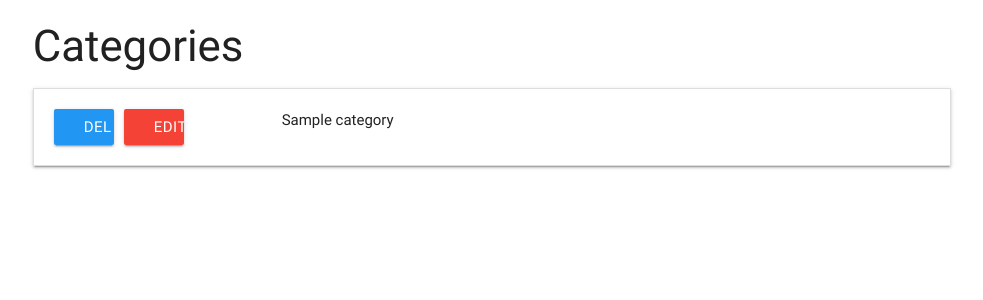
After one commit to andershup/FlaskApplicationMiniProject, a Flask app: page /get_categories in a window 1280 px wide. The commit adds this page. Shown: the top 300 px of the page, without its empty margins (148-1131 px from the left). Run offline with Flask 2, Linux system fonts and the light colour scheme; a database or web service that is not in the repository returns one stand-in record (values such as "Sample title"); some libraries are stand-ins or nearby versions.

Commit message:
Added get_categories.html

```diff
--- a/app.py
+++ b/app.py
@@ -1,5 +1,5 @@
 import os
-from flask import Flask, render_template, redirect, request, url_for
+from flask import Flask, render_template, redirect, request, url_for, request
 from flask_pymongo import PyMongo
 from bson.objectid import ObjectId
 
@@ -59,6 +59,16 @@ def update_task(task_id):
     })
     return redirect(url_for('get_tasks'))
 
+@app.route('/delete_task/ <task_id>')
+def delete_task(task_id):
+    mongo.db.tasks.remove({'_id': ObjectId(task_id) })
+    return redirect(url_for('get_tasks'))
+
+@app.route('/get_categories')
+def get_categories():
+    return render_template('categories.html',
+        categories=mongo.db.categories.find())
+
 if __name__ == '__main__':
     app.run(host=os.environ.get('IP'),
             port = int(os.environ.get("PORT")),
--- /dev/null
+++ b/templates/categories.html
@@ -0,0 +1,31 @@
+{% extends 'base.html' %} {% block content %}
+
+
+
+<div class="row">
+
+<h3>Categories</h3>
+
+<ul class="collapsible" data-collapsible="accordion">
+  {% for category in categories %}
+  <li>
+    <div class="collapsible-header">
+
+
+        <a href="" class="waves-effect waves-light btn btn_small blue">Del</a>
+        <a href="" class="waves-effect waves-light btn btn_small red">Edit</a>
+
+      <div class="task_header col s9">
+        {{category.category_name}}
+      </div>
+    </div>
+    <div class="collapsible-body">
+
+    </div>
+  </li>
+  {% endfor %}
+</ul>
+</div>
+
+
+{% endblock %}
--- a/templates/tasks.html
+++ b/templates/tasks.html
@@ -6,7 +6,7 @@
     <div class="collapsible-header">
       <div class="col s3">
         <i class="material-icons">expand_more</i>
-        <a class="waves-effect waves-light btn btn_small blue">Done</a>
+        <a href="{{url_for('delete_task', task_id=task._id)}}" class="waves-effect waves-light btn btn_small blue">Done</a>
         <a href="{{url_for('edit_task', task_id=task._id)}}" class="waves-effect waves-light btn btn_small red">Edit</a>
       </div>
       <div class="task_header col s9">
```
